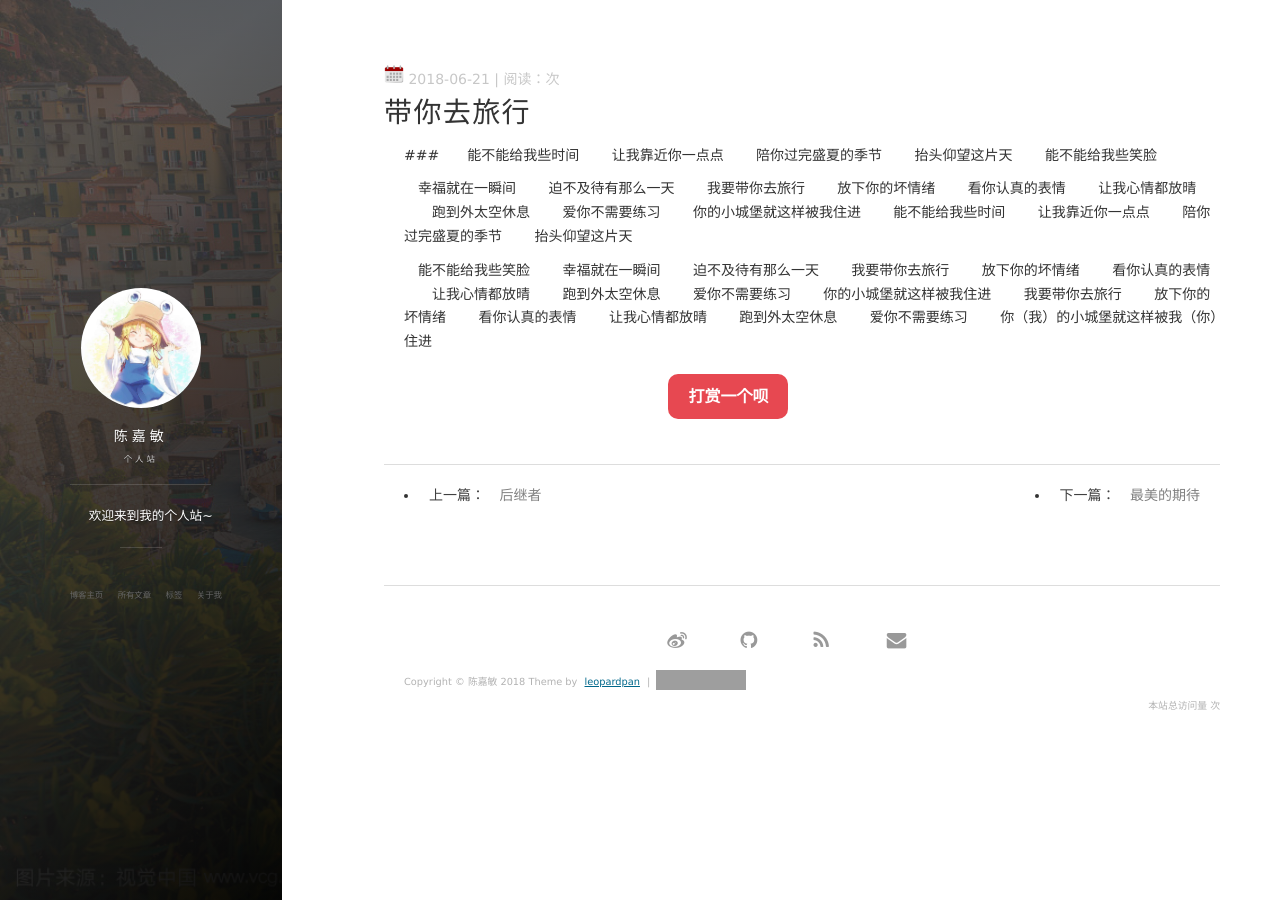
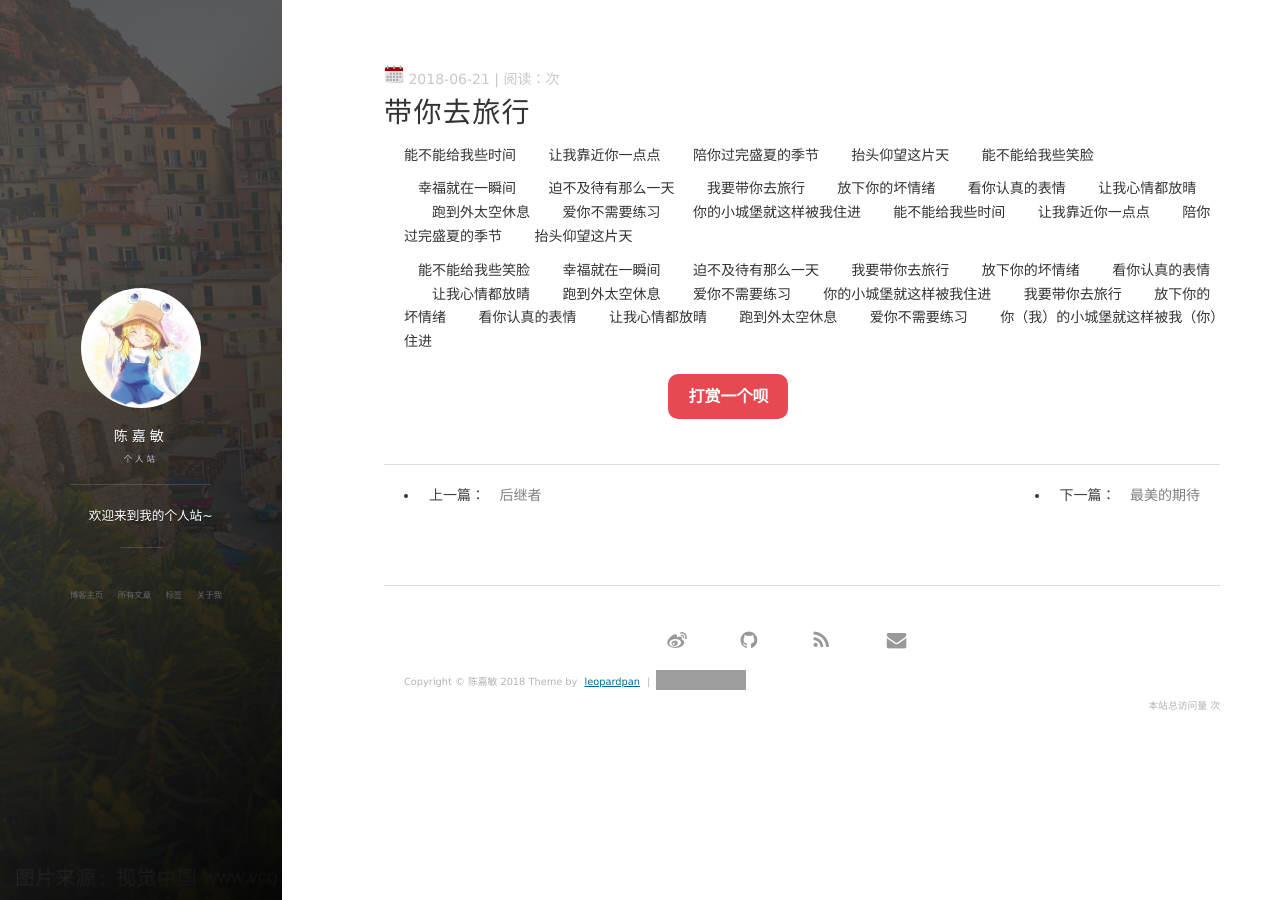
Before and after one commit to shujsegubfgf/shujsegubfgf.github.io, a Jekyll site: the page built from _posts/2016-11-03-TensorFlowOniOSUse1.md, in a window 1280 px wide. Built offline with Jekyll 4.4.1, drawn with Linux system fonts in a browser that asks for light colours; nearby versions of some CDN libraries; our own code applies the rules of GitHub Pages for plain Markdown files; comment, search, counter and statistics services are not loaded; part of the change alters nothing that is shown; grey boxes are pictures that could not be loaded.

```diff
--- a/_posts/2016-11-03-TensorFlowOniOSUse1.md
+++ b/_posts/2016-11-03-TensorFlowOniOSUse1.md
@@ -2,11 +2,12 @@
 layout: post
 title:带你去旅行
 date: 2018.6.21
-tags: 机器学习
+tags: iOS
 ---
 
 # 带你去旅行
-###　　能不能给我些时间
+
+   能不能给我些时间
 　　让我靠近你一点点
 　　陪你过完盛夏的季节
 　　抬头仰望这片天
```
